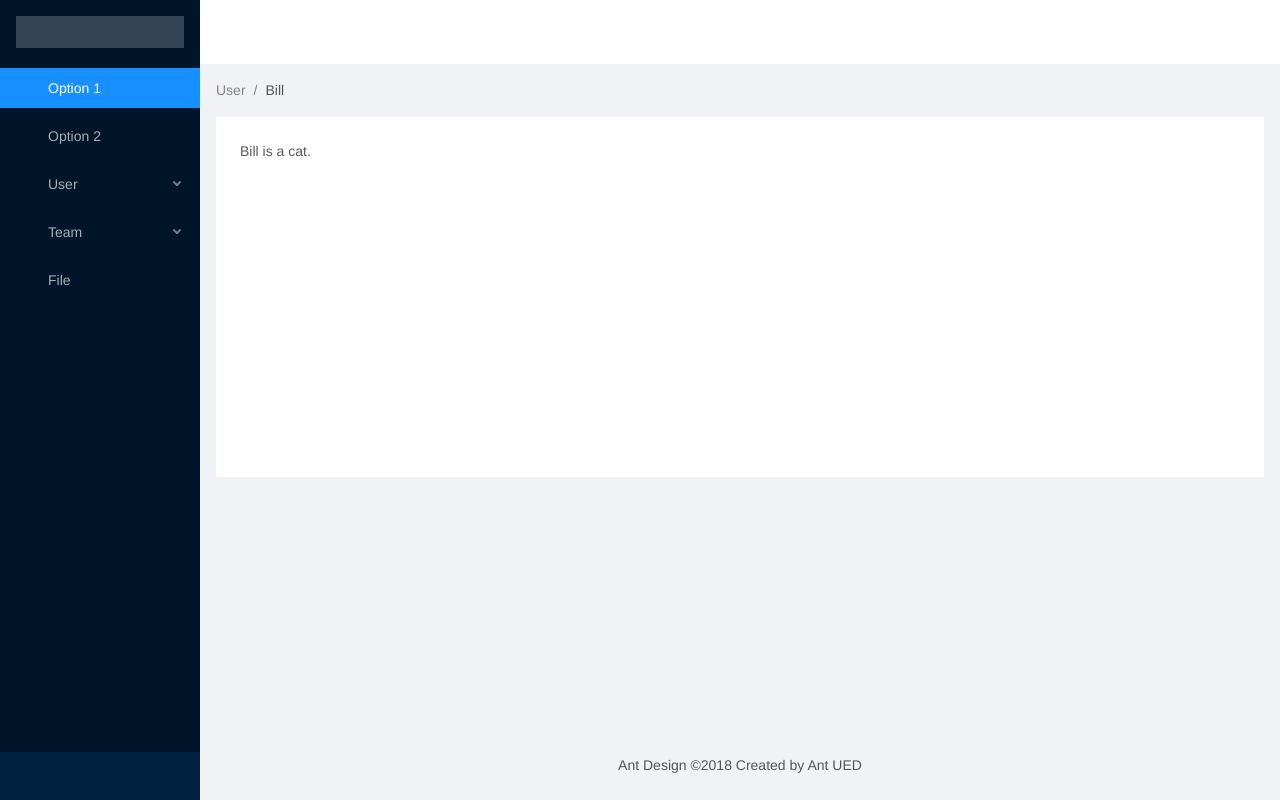
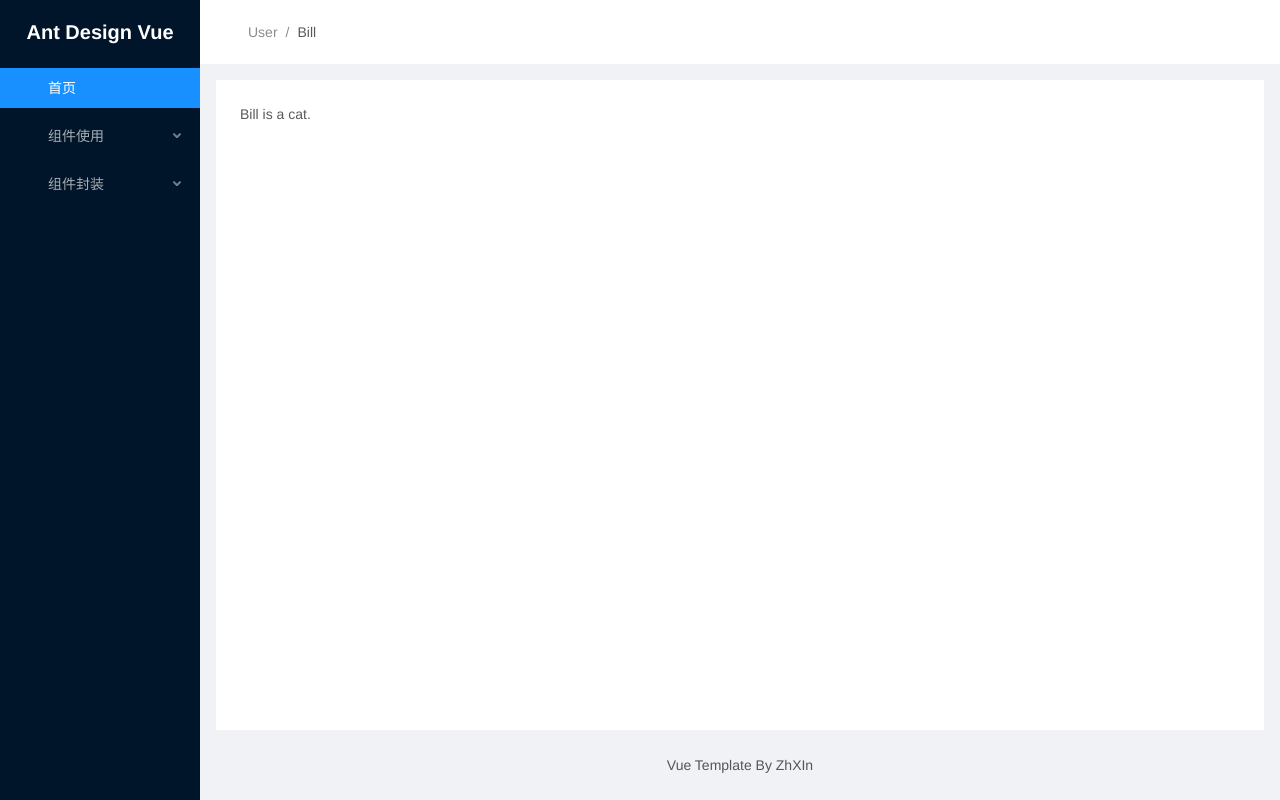
Before and after one commit to Clairs-zx/vue-template, a Vue app: page /Home in a window 1280 px wide. Built offline with nearby package versions, Linux system fonts and the light colour scheme.

Commit message:
upd：memu更新

```diff
--- /dev/null
+++ b/src/components/Breadcrumb/index.vue
@@ -0,0 +1,15 @@
+<template>
+  <a-breadcrumb style="margin: 16px 0">
+    <a-breadcrumb-item>User</a-breadcrumb-item>
+    <a-breadcrumb-item>Bill</a-breadcrumb-item>
+  </a-breadcrumb>
+</template>
+
+<script>
+export default {
+  name: 'Breadcrumb',
+}
+</script>
+
+<style lang="less" scoped>
+</style>
--- a/src/router/index.js
+++ b/src/router/index.js
@@ -1,7 +1,7 @@
 /*
  * @Author: ZhXIn
  * @Date: 2023-10-11 19:22:13
- * @LastEditTime: 2023-10-12 23:26:44
+ * @LastEditTime: 2023-10-13 16:20:31
  * @Description:路由配置文件
  */
 import Vue from 'vue'
@@ -46,7 +46,15 @@ const routes = [
   {
     path: '/Home',
     name: 'Home',
-    component: () => import('@/views/Layout/BaseHome.vue')
+    component: () => import('@/views/Layout/BaseHome.vue'),
+    redirect: 'HomePage',
+    children: [
+      {
+        path: '/',
+        name: 'HomePage',
+        component: () => import('@/views/Home/index.vue')
+      }
+    ]
   }
 ]
 
--- /dev/null
+++ b/src/views/Home/index.vue
@@ -0,0 +1,18 @@
+<!--
+ * @Author: ZhXIn
+ * @Date: 2023-10-13 15:21:07
+ * @LastEditTime: 2023-10-13 15:23:36
+ * @Description:
+-->
+<template>
+  <div>主页</div>
+</template>
+
+<script>
+export default {
+  name: 'HomePage',
+}
+</script>
+
+<style>
+</style>
--- a/src/views/Layout/BaseHome.vue
+++ b/src/views/Layout/BaseHome.vue
@@ -1,73 +1,61 @@
 <!--
  * @Author: ZhXIn
  * @Date: 2023-10-12 23:17:08
- * @LastEditTime: 2023-10-12 23:30:15
- * @Description:
+ * @LastEditTime: 2023-10-13 11:26:32
+ * @Description: 主页Layout布局
 -->
 <template>
   <a-layout id="components-layout-demo-side" style="min-height: 100vh">
-    <a-layout-sider v-model="collapsed" collapsible>
-      <div class="logo" />
-      <a-menu theme="dark" :default-selected-keys="['1']" mode="inline">
-        <a-menu-item key="1">
-          <a-icon type="pie-chart" />
-          <span>Option 1</span>
-        </a-menu-item>
-        <a-menu-item key="2">
-          <a-icon type="desktop" />
-          <span>Option 2</span>
-        </a-menu-item>
-        <a-sub-menu key="sub1">
-          <span slot="title"><a-icon type="user" /><span>User</span></span>
-          <a-menu-item key="3"> Tom </a-menu-item>
-          <a-menu-item key="4"> Bill </a-menu-item>
-          <a-menu-item key="5"> Alex </a-menu-item>
-        </a-sub-menu>
-        <a-sub-menu key="sub2">
-          <span slot="title"><a-icon type="team" /><span>Team</span></span>
-          <a-menu-item key="6"> Team 1 </a-menu-item>
-          <a-menu-item key="8"> Team 2 </a-menu-item>
-        </a-sub-menu>
-        <a-menu-item key="9">
-          <a-icon type="file" />
-          <span>File</span>
-        </a-menu-item>
-      </a-menu>
+    <a-layout-sider v-model="collapsed" :trigger="null" collapsible breakpoint="lg">
+      <div class="logo" :class="collapsed ? 'sm-logo' : 'lg-logo'">{{ collapsed ? 'Antd' : 'Ant Design Vue' }}</div>
+      <SideMenu />
     </a-layout-sider>
     <a-layout>
-      <a-layout-header style="background: #fff; padding: 0" />
-      <a-layout-content style="margin: 0 16px">
-        <a-breadcrumb style="margin: 16px 0">
-          <a-breadcrumb-item>User</a-breadcrumb-item>
-          <a-breadcrumb-item>Bill</a-breadcrumb-item>
-        </a-breadcrumb>
-        <div
-          :style="{ padding: '24px', background: '#fff', minHeight: '360px' }"
-        >
-          Bill is a cat.
-        </div>
+      <Header :collapsed="collapsed" @onCollapsed="collapsed = !collapsed" />
+      <a-layout-content style="margin: 16px 16px 0">
+        <div :style="{ padding: '24px', background: '#fff', minHeight: '650px' }">Bill is a cat.</div>
       </a-layout-content>
-      <a-layout-footer style="text-align: center">
-        Ant Design ©2018 Created by Ant UED
-      </a-layout-footer>
+      <Footer />
     </a-layout>
   </a-layout>
 </template>
 
 <script>
+import SideMenu from './components/SideMenu.vue'
+import Header from './components/Header.vue'
+import Footer from './components/Footer'
 export default {
+  name: 'HomePage',
+  components: {
+    SideMenu,
+    Header,
+    Footer,
+  },
   data() {
     return {
-      collapsed: false
+      collapsed: false,
     }
-  }
+  },
+  methods: {},
 }
 </script>
 
 <style lang="less" scoped>
-#components-layout-demo-side .logo {
-  height: 32px;
-  background: rgba(255, 255, 255, 0.2);
-  margin: 16px;
+#components-layout-demo-side {
+  .logo {
+    height: 32px;
+    margin: 16px;
+    color: #fff;
+    line-height: 32px;
+    text-align: center;
+    &.lg-logo {
+      font-weight: bolder;
+      font-size: 20px;
+    }
+    &.sm-logo {
+      font-weight: bold;
+      font-size: 14px;
+    }
+  }
 }
 </style>
--- /dev/null
+++ b/src/views/Layout/components/Footer.vue
@@ -0,0 +1,12 @@
+<template>
+  <a-layout-footer style="text-align: center"> Vue Template By ZhXIn</a-layout-footer>
+</template>
+
+<script>
+export default {
+  name: 'Footer',
+}
+</script>
+
+<style lang="less" scoped>
+</style>
--- /dev/null
+++ b/src/views/Layout/components/Header.vue
@@ -0,0 +1,36 @@
+<template>
+  <a-layout-header style="background: #fff; padding: 0">
+    <a-icon class="trigger" :type="collapsed ? 'menu-unfold' : 'menu-fold'" @click="() => $emit('onCollapsed')" />
+    <Breadcrumb style="display: inline-block" />
+  </a-layout-header>
+</template>
+
+<script>
+import Breadcrumb from '@/components/Breadcrumb'
+export default {
+  name: 'Header',
+  props: {
+    collapsed: {
+      type: Boolean,
+      default: false,
+    },
+  },
+  components: {
+    Breadcrumb,
+  },
+}
+</script>
+
+<style lang="less" scoped>
+.trigger {
+  font-size: 18px;
+  line-height: 64px;
+  padding: 0 24px;
+  cursor: pointer;
+  transition: color 0.3s;
+}
+
+.trigger:hover {
+  color: #1890ff;
+}
+</style>
--- /dev/null
+++ b/src/views/Layout/components/SideMenu.vue
@@ -0,0 +1,109 @@
+<!--
+ * @Author: ZhXIn
+ * @Date: 2023-10-13 10:17:45
+ * @LastEditTime: 2023-10-13 17:57:54
+ * @Description: 菜单组件
+-->
+<template>
+  <a-menu theme="dark" :default-selected-keys="['/']" mode="inline" :open-keys="openKeys" @openChange="onOpenChange">
+    <template v-for="menu in menuList">
+      <a-sub-menu v-if="menu.children && menu.children.length > 0" :key="menu.menuKey">
+        <span slot="title">
+          <a-icon :type="menu.iconType" />
+          <span>{{ menu.menuName }}</span>
+        </span>
+        <template v-for="subMenu in menu.children">
+          <a-sub-menu v-if="subMenu.children && subMenu.children.length > 0" :key="subMenu.menuKey">
+            <span slot="title">
+              <a-icon :type="subMenu.iconType" />
+              <span>{{ subMenu.menuName }}</span>
+            </span>
+            <a-menu-item v-for="subSubMenu in subMenu.children" :key="subSubMenu.menuKey">
+              {{ subSubMenu.menuName }}
+            </a-menu-item>
+          </a-sub-menu>
+          <a-menu-item v-else :key="subMenu.menuKey">
+            <a-icon :type="subMenu.iconType" />
+            <span>{{ subMenu.menuName }}</span>
+          </a-menu-item>
+        </template>
+      </a-sub-menu>
+      <a-menu-item v-else :key="menu.menuKey">
+        <a-icon :type="menu.iconType" />
+        <span>{{ menu.menuName }}</span>
+      </a-menu-item>
+    </template>
+  </a-menu>
+</template>
+
+<script>
+export default {
+  name: 'SideMenu',
+  data() {
+    return {
+      openKeys:[],
+      menuList: [
+        {
+          menuName: '首页',
+          iconType: 'home',
+          menuKey: '/',
+        },
+        {
+          menuName: '组件使用',
+          iconType: 'desktop',
+          menuKey: '/Components',
+          children: [
+            {
+              menuName: '表格',
+              iconType: 'edit',
+              menuKey: '/Components/Table',
+            },
+            {
+              menuName: '表单',
+              iconType: 'edit',
+              menuKey: '/Components/Form',
+              children: [
+                {
+                  menuName: 'a-form',
+                  iconType: 'edit',
+                  menuKey: '/Components/Form/AFORM',
+                },
+                {
+                  menuName: 'a-model-form',
+                  iconType: 'edit',
+                  menuKey: '/Components/Form/MODELFORM',
+                },
+              ],
+            },
+          ],
+        },
+        {
+          menuName: '组件封装',
+          iconType: 'desktop',
+          menuKey: '/AllComponents',
+          children: [
+            {
+              menuName: '输入框',
+              iconType: 'edit',
+              menuKey: '/AllComponents/input',
+            },
+            {
+              menuName: '选择器',
+              iconType: 'edit',
+              menuKey: '/AllComponents/seletor',
+            },
+          ],
+        },
+      ],
+    }
+  },
+  methods:{
+    onOpenChange(openKeys){
+const latestOpenKey = openKeys.find(key => this.openKeys.indexOf(key) === -1);
+    }
+  }
+}
+</script>
+
+<style lang="less" scoped>
+</style>
--- a/src/views/Login/BaseLogin.vue
+++ b/src/views/Login/BaseLogin.vue
@@ -1,23 +1,18 @@
 <!--
  * @Author: ZhXIn
  * @Date: 2023-10-12 09:53:05
- * @LastEditTime: 2023-10-12 23:08:34
+ * @LastEditTime: 2023-10-13 10:17:16
  * @Description: 登录页面
 -->
 <template>
-  <div>
-    LoginPage
-  </div>
+  <div>LoginPage</div>
 </template>
 
 <script>
 export default {
   name: 'LoginPage',
   data() {
-    return {
-    }
-  },
-  created() {
+    return {}
   }
 }
 </script>
```
